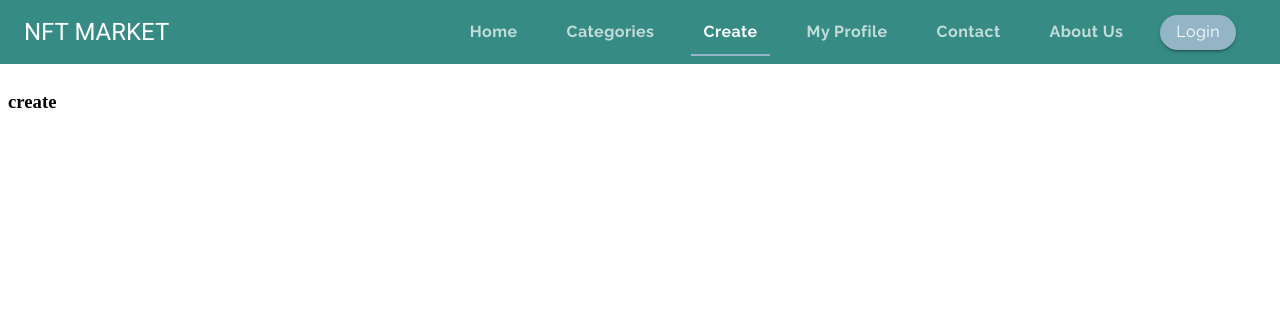
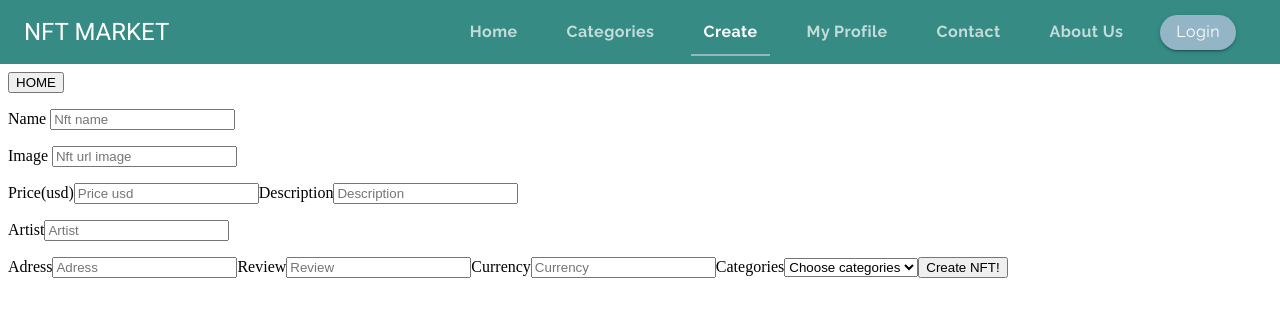
Before and after one commit to drmc47/NFT_Marketplace, a React (Create React App) app in the folder frontend/: page /create in a window 1280 px wide. Shown: the top 316 px of the page. Built offline with nearby package versions, Linux system fonts and the light colour scheme.

Commit message:
formulario crear nft

```diff
--- a/frontend/src/actions/constants.js
+++ b/frontend/src/actions/constants.js
@@ -6,3 +6,5 @@ export const SET_LOADING = 'SET_LOADING';
 export const IS_AUTORIZATED = "IS_AUTORIZATED"
 
 export const TRANSACTION_METAMASK = "TRANSACTION_METAMASK"
+
+export const POST_NTF="POST_NTF"
--- a/frontend/src/components/create/create.jsx
+++ b/frontend/src/components/create/create.jsx
@@ -1,8 +1,192 @@
-import React, { useEffect, useState } from "react";
+import {useState, useEffect} from 'react'
+import { postNFT } from '../../actions/postNft'
+import {useDispatch} from 'react-redux'
+import { useSelector } from "react-redux"
+import { Link } from 'react-router-dom'
 
+
+//categorias
 export default function Create() {
 
+function validateNft(nft){
+    let errorsNft={};
+    if (nft.price<1){
+        errorsNft.price="Price is required"
+    }
+
+        return errorsNft;
+    }
+
+    const dispatch=useDispatch();
+    const [errorsFromNft,setErrorsFromNft]=useState({})
+    const categories=useSelector(state=>state.categories)
+
+
+    const [nft, setNft] = useState({
+        name:"",
+        description:"",
+        price:"",
+        image: "",
+        categories: "",
+        artist:"",
+        adress:"" ,
+        reviews:"",
+        collection:"",
+        currency:"",
+    })
+
+
+
+
+    function onInputChange(e) {
+        setErrorsFromNft(validateNft({
+            ...nft,
+            [e.target.name]:e.target.value
+        }))
+        setNft({
+            ...nft,
+            [e.target.name]:e.target.value
+        })
+    }
+
+
+    async function handleSubmit(e) {
+       const newNft={
+           name:nft.name,
+           image:nft.image,
+           categories:nft.categories,
+           price:nft.price,
+           reviews:nft.reviews,
+           description:nft.description,
+           adress:nft.adress,
+           currency:nft.currency,
+           artist:nft.artist,
+           collection:nft.collection
+
+       }
+        e.preventDefault()
+        console.log("nft",newNft)
+        dispatch(postNFT(newNft))
+        alert('Nft created')
+        setNft({
+        name:"",
+        image: "",
+        categories:"",
+        description:"",
+        reviews:"",
+        currency:"",
+        adress:"",
+        artist:"",
+        price:"",
+        collection:""
+        })
+        setErrorsFromNft({
+            price:"",
+        })
+    }
+
+
+
     return(
-        <h3>create</h3>
+
+        <div>
+
+       <Link to="/nfts">
+            <button>HOME</button>
+        </Link>
+
+
+        <form onSubmit={(e)=>handleSubmit(e)}>
+        <p>
+        <label htmlFor="">Name </label>
+        <input
+            required
+            type="text"
+            name="name"
+            value={nft.name}
+            placeholder="Nft name"
+            onChange={(e)=>onInputChange(e)}/>
+        </p>
+
+        <p>
+        <label htmlFor="" >Image </label>
+        <input
+            required
+            type="text"
+            name="image"
+            value={nft.image}
+            placeholder="Nft url image"
+            onChange={(e)=>onInputChange(e)}/>
+        </p>
+        <p>
+        <label htmlFor="">Price(usd)</label>
+        <input
+            required
+            type="number"
+            name="price"
+            value={nft.price}
+            placeholder="Price usd"
+            onChange={(e)=>onInputChange(e)}/>
+
+        <label htmlFor="">Description</label>
+        <input
+            required
+            type="text"
+            name="description"
+            value={nft.description}
+            placeholder="Description"
+            onChange={(e)=>onInputChange(e)}/>
+
+        </p>
+        {errorsFromNft.price && (
+            <p >{errorsFromNft.price}</p>
+             )}
+        <p>
+        <label htmlFor="">Artist</label>
+        <input
+            type="text"
+            name="artist"
+            value={nft.artist}
+            onChange={(e)=>onInputChange(e)}
+            placeholder="Artist"/>
+        </p>
+        <label htmlFor="">Adress</label>
+        <input
+            type="text"
+            name="adress"
+            value={nft.adress}
+            placeholder="Adress"
+            onChange={(e)=>onInputChange(e)}/>
+        <label htmlFor="">Review</label>
+        <input
+            type="text"
+            name="reviews"
+            value={nft.reviews}
+            placeholder="Review"
+            onChange={(e)=>onInputChange(e)}/>
+        <label htmlFor="">Currency</label>
+        <input
+            require
+            type="text"
+            name="currency"
+            value={nft.currency}
+            placeholder="Currency"
+            onChange={(e)=>onInputChange(e)}/>
+
+        <label htmlFor="">Categories</label>
+        <select required name="categories" onChange={(e)=>onInputChange(e)} defaultValue="">
+            <option value="">Choose categories</option>
+            {categories.map((cat)=>(
+                <option key={cat} name={cat} value={cat}>{cat?.charAt(0).toUpperCase()+cat?.slice(1)}</option>
+            ))}
+        </select>
+
+
+
+        <button  className="inputSubmit" type="submit">Create NFT!</button>
+    </form>
+
+    </div>
+
     )
 }
--- a/frontend/src/reducers/index.js
+++ b/frontend/src/reducers/index.js
@@ -1,4 +1,4 @@
-import { GET_NTFs, SET_LOADING, IS_AUTORIZATED, TRANSACTION_METAMASK } from "../actions/constants";
+import { POST_NTF,GET_NTFs, SET_LOADING, IS_AUTORIZATED, TRANSACTION_METAMASK } from "../actions/constants";
 
 const initialState = {
   allNFTs: [], // state of all NFTS from API openSea
@@ -11,6 +11,7 @@ const initialState = {
   userLogged: null,
   filters: [],
   transactions: [],
+  categories:['superrare','art-blocks','decentraland','makersplace','rarible','godsunchained','autoglyphs','cryptokitties']
 };
 
 function getFilters(nfts) {
@@ -62,12 +63,16 @@ function rootReducer(state = initialState, action) {
         ...state,
         nftDetail: action.payload,
       };
+    case POST_NTF:
+      return {
+      ...state,
+      allNFTs:[state.allNFTs,action.payload],
+      };
     case "FILTER_BY_DES_ASC":
       const ascDescFilter =
         action.payload === "za"
           ? state.allNFTs.sort((a, b) => {
-              // cat.name.charAt(0).toUpperCase()
-              if (a.name !== null && a.name > b.name !== null) {
+             if (a.name !== null && a.name > b.name !== null) {
                 if (
                   a.name?.charAt(0).toLowerCase() <
                   b.name?.charAt(0).toLowerCase()
```
